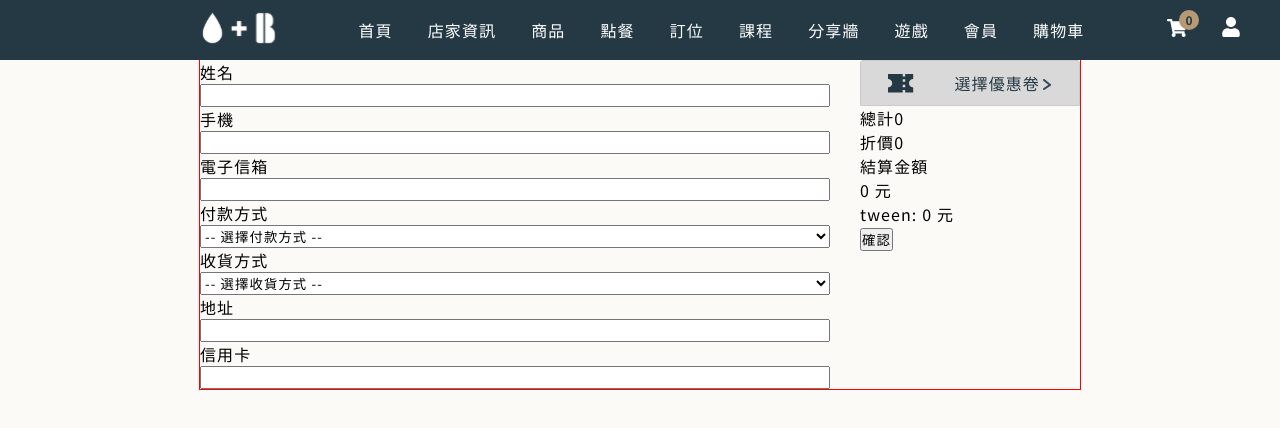
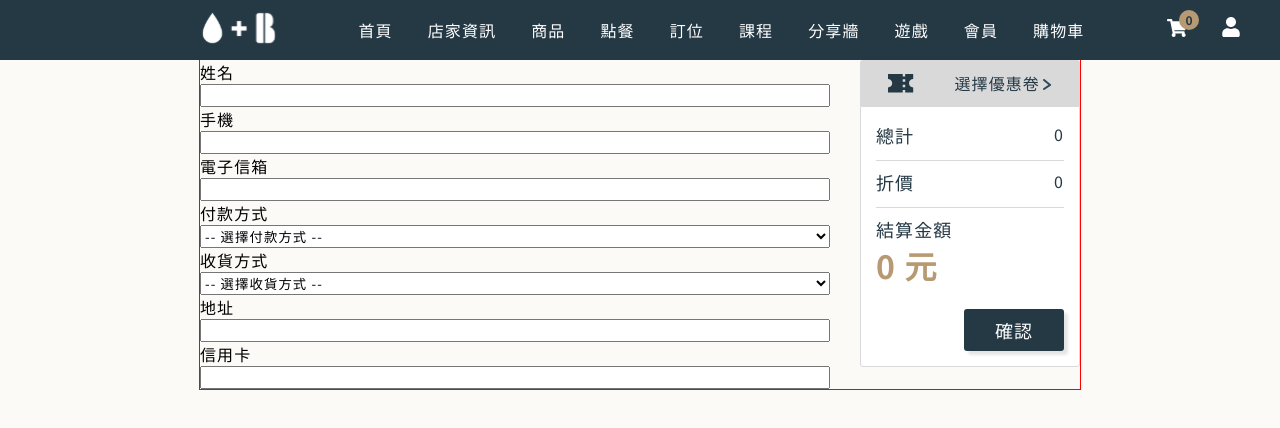
Before and after one commit to hunter850/coffee_react, a React (Create React App) app: page /cart/form in a window 1280 px wide. Shown: the top 428 px of the page. Built offline with nearby package versions, Linux system fonts and the light colour scheme; what react-chatbot-kit would draw is missing.

Commit message:
update css

```diff
--- a/src/routes/cart/cart/components/GoodsHeader.jsx
+++ b/src/routes/cart/cart/components/GoodsHeader.jsx
@@ -11,6 +11,7 @@ function GoodsHeader() {
         header_trash,
         text_start,
         button_group,
+        trashcan,
     } = styles;
     const [nowList] = useData("nowList");
     const c = useClass();
@@ -33,6 +34,7 @@ function GoodsHeader() {
                 </li>
                 <li className={header_trash}>
                     <svg
+                        className={trashcan}
                         width="16"
                         height="19"
                         viewBox="0 0 16 19"
--- a/src/routes/cart/cart/components/TotalBord.jsx
+++ b/src/routes/cart/cart/components/TotalBord.jsx
@@ -1,9 +1,25 @@
 import { Fragment, useMemo, useState, useEffect } from "react";
 import useData from "../../../../hooks/useData";
 import useGSAPCompute from "../../../../hooks/useGSAPCompute";
+import useClass from "../../../../hooks/useClass";
+import Btn from "../../../../component/Item/Btn/Btn";
+import styles from "./css/totalBord.module.scss";
+import public_style from "../../css/public_style.module.scss";
 
 function TotalBord(props) {
     const { confirmHandler, setPriceInfo } = props;
+    const {
+        bord_wrap,
+        count_wrap,
+        final_price,
+        button_wrap,
+        confirm_button,
+        count_title,
+        text_mb,
+        bottom_line,
+    } = styles;
+    const { btn } = public_style;
+    const c = useClass();
     // 現在是商品或餐點
     const [nowList] = useData("nowList");
     // 取得產品列表
@@ -57,8 +73,8 @@ function TotalBord(props) {
         // 折%
         return Math.ceil(
             discountObject.price *
-                discountObject.quantity *
-                (1 - selectedCoupon.discount)
+            discountObject.quantity *
+            (1 - selectedCoupon.discount)
         );
     }, [selectedCoupon, totalPrice, list, nowList]);
 
@@ -75,26 +91,32 @@ function TotalBord(props) {
     }, [totalPrice, discount]);
     return (
         <Fragment>
-            <div>
-                <div>
-                    <span>總計</span>
+            <div className={bord_wrap}>
+                <div className={c(count_wrap, text_mb, bottom_line)}>
+                    <span className={count_title}>總計</span>
                     <span>{totalPrice}</span>
                 </div>
-                <div>
-                    <span>折價</span>
+                <div className={c(count_wrap, text_mb, bottom_line)}>
+                    <span className={count_title}>折價</span>
                     <span>{discount}</span>
                 </div>
                 <div>
-                    <p>結算金額</p>
-                    <p>{totalPrice - discount} 元</p>
-                    <p>
-                        tween:{" "}
+                    <p className={count_title}>結算金額</p>
+                    {/* <p>{totalPrice - discount} 元</p> */}
+                    <h3 className={c(final_price, text_mb)}>
                         {Number.isNaN(parseInt(tween.total))
                             ? 0
                             : parseInt(tween.total)}{" "}
                         元
-                    </p>
-                    <button onClick={confirmHandler}>確認</button>
+                    </h3>
+                    <div className={button_wrap}>
+                        <button
+                            className={c(btn, confirm_button)}
+                            onClick={confirmHandler}
+                        >
+                            確認
+                        </button>
+                    </div>
                 </div>
             </div>
         </Fragment>
--- a/src/routes/cart/cart/components/css/goodsHeader.module.scss
+++ b/src/routes/cart/cart/components/css/goodsHeader.module.scss
@@ -3,19 +3,28 @@
     justify-content: space-between;
     align-items: center;
     width: 100%;
+    height: 42px;
     padding: 0px 23px;
     background-color: var(--GRAY);
     border-radius: 3px 3px 0px 0px;
-    > li {
+     li {
         flex: 1 0 0;
     }
     .header_name {
-        flex: 2 0 0;
+        flex: 2 0 100px;
     }
     .header_trash {
         flex: none;
         width: 36px;
+        height: 36px;
         text-align: center;
+        display: flex;
+        justify-content: center;
+        align-items: center;
+    }
+    .button_group {
+        width: 122px;
+        flex: none;
     }
 }
 
@@ -28,8 +37,3 @@
 .text_start {
     text-align: left;
 }
-
-.button_group {
-    width: 122px;
-    flex: 0 0 1;
-}
--- /dev/null
+++ b/src/routes/cart/cart/components/css/totalBord.module.scss
@@ -0,0 +1,48 @@
+.text_mb {
+    margin-bottom: 21px;
+}
+
+.bord_wrap {
+    background-color: #fff;
+    padding: 15px;
+    color: var(--BLUE);
+    border-radius: 0px 0px 3px 3px;
+    border: 1px solid var(--GRAY);
+}
+
+.bottom_line {
+    position: relative;
+    &::after {
+        content: "";
+        display: block;
+        width: 100%;
+        height: 1px;
+        background-color: var(--GRAY);
+        position: absolute;
+        left: 0px;
+        bottom: -13px;
+    }
+}
+
+.count_wrap {
+    display: flex;
+    justify-content: space-between;
+}
+
+.count_title {
+    font-size: 18px;
+}
+
+.final_price {
+    white-space: nowrap;
+    color: var(--GOLD);
+}
+
+.button_wrap {
+    text-align: right;
+}
+
+.confirm_button {
+    width: 100px;
+    font-size: 16px;
+}
--- a/src/routes/cart/cart/components/css/totalHeader.module.scss
+++ b/src/routes/cart/cart/components/css/totalHeader.module.scss
@@ -1,7 +1,7 @@
 .header_button {
     outline: none;
     background-color: var(--GRAY);
-    border: 1px solid var(--DARKGRAY);
+    border: 1px solid transparent;
     width: 100%;
     border-radius: 3px 3px 0px 0px;
     padding: 10px 27px;
--- /dev/null
+++ b/src/routes/cart/css/public_style.module.scss
@@ -0,0 +1,26 @@
+.btn {
+    border: none;
+    text-align: center;
+    font-size: 18px;
+    border-radius: 3px;
+    box-shadow: 4px 4px 3px 0px rgb(0, 0, 0, 0.1);
+    padding: 8px 0px;
+    white-space: nowrap;
+    cursor: pointer;
+    background-color: var(--BLUE);
+    color: #fff;
+}
+
+.btn_light {
+    border: none;
+    text-align: center;
+    font-size: 18px;
+    border-radius: 3px;
+    box-shadow: 4px 4px 3px 0px rgb(0, 0, 0, 0.1);
+    padding: 8px 0px;
+    white-space: nowrap;
+    cursor: pointer;
+    background-color: #fff;
+    color: var(--BLUE);
+    border: 1px solid var(--BLUE);
+}
```
